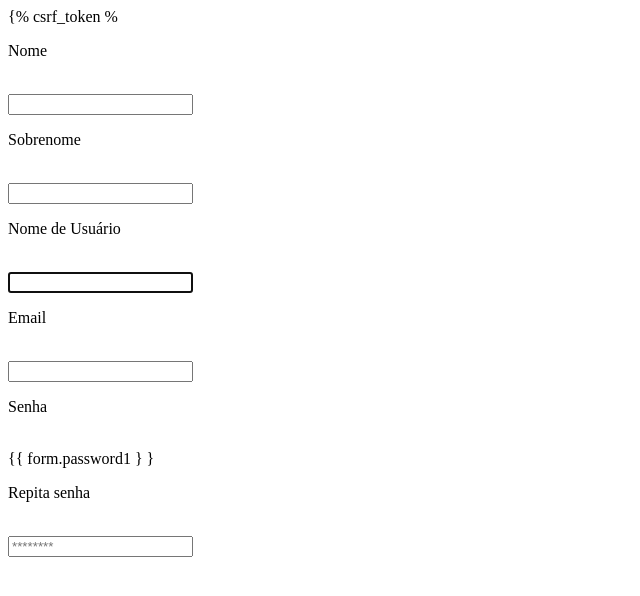
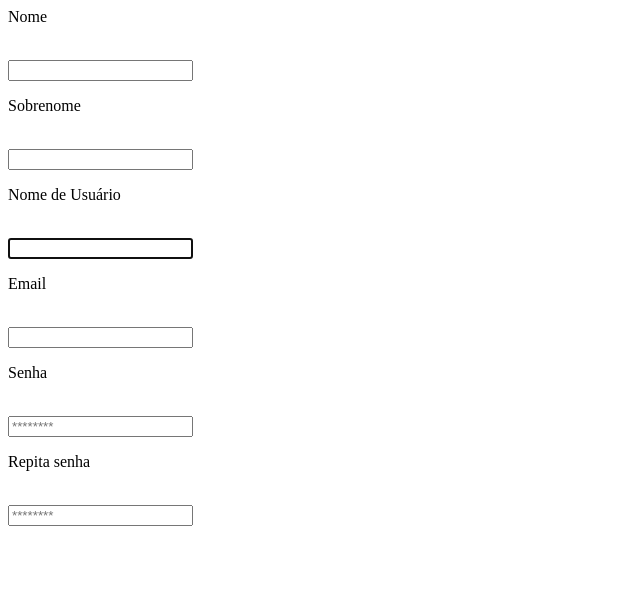
Before and after one commit to brunomalheiros/IFinder, a Django app: page /cadastro/ in a window 1280 px wide. Shown: the top 596 px of the page, without its empty margins (0-640 px from the left). Run offline with Django 3.2, Linux system fonts and the light colour scheme.

Commit message:
realizando pequenas correções

```diff
--- a/accounts/templates/cadastro.html
+++ b/accounts/templates/cadastro.html
@@ -1,5 +1,5 @@
 <form method="POST" class="form-long">
-    {% csrf_token %
+    {% csrf_token %}
     <p>Nome</p></br>
     {{ form.first_name }}
 
@@ -13,8 +13,8 @@
     {{ form.email}}
 
     <p>Senha</p></br>
-    {{ form.password1 }
-}
+    {{ form.password1 }}
+
     <p>Repita senha</p></br>
     {{ form.password2}}
 
```
Also changed, not shown: accounts/migrations/0001_initial.py (added).
